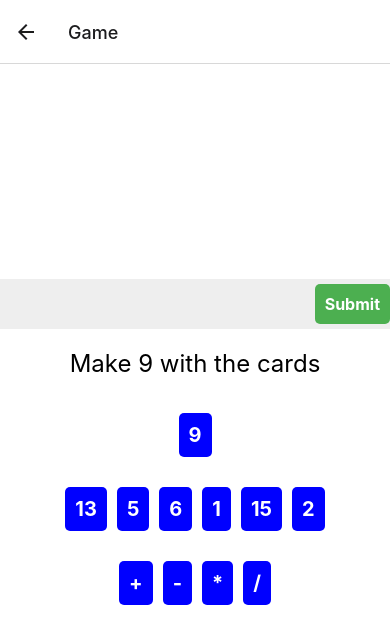
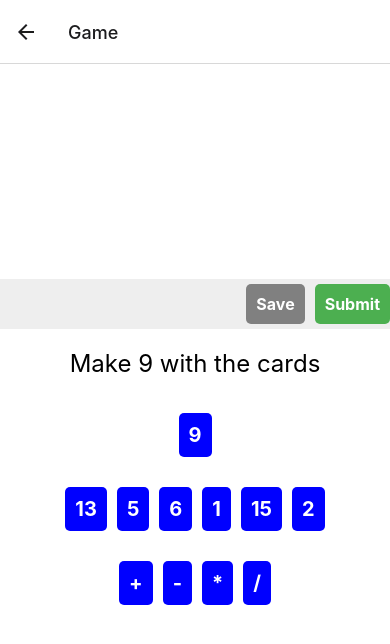
Before and after one commit to twenty4-lee/WICShackathon, a React Native app: screen /Game in a window 390 px wide. Shown: the top 644 px of the page. Built offline with nearby package versions, Linux system fonts and the light colour scheme.

Commit message:
savebutton

```diff
--- a/GameScreen.js
+++ b/GameScreen.js
@@ -70,10 +70,13 @@ export default function GameScreen() {
     <Text key={index} style={styles.resultText}>{number}</Text>
   ))}
 <View style={styles.submitBtnContainer}>
-    <TouchableOpacity style={styles.submitBtn} onPress={() => { calculateResult(); handleSubmit(); }}>
-        <Text style={styles.submitBtnText}>Submit</Text>
-    </TouchableOpacity>
-        </View>
+  <TouchableOpacity style={styles.saveBtn} onPress={() => { calculateResult() }}>
+    <Text style={styles.saveBtnText}>Save</Text>
+  </TouchableOpacity>
+  <TouchableOpacity style={styles.submitBtn} onPress={() => { calculateResult(); handleSubmit(); }}>
+    <Text style={styles.submitBtnText}>Submit</Text>
+  </TouchableOpacity>
+</View>
 </View>
       <Text style={styles.title}>Make {goalNumber} with the cards</Text>
       <View style={styles.cardContainer}>
@@ -123,12 +126,6 @@ export default function GameScreen() {
 }
 
 const styles = StyleSheet.create({
-    container: {
-        flex: 1,
-        alignItems: 'center',
-        justifyContent: 'center',
-        backgroundColor: 'white'
-      },
     resultContainer: {
         width: '100%',
         height: 50,
@@ -139,6 +136,8 @@ const styles = StyleSheet.create({
         justifyContent: 'flex-start',
       },
       submitBtnContainer: {
+        flexDirection: 'row',
+        alignItems: 'center',
         marginLeft: 'auto',
       },
       submitBtn: {
@@ -151,6 +150,18 @@ const styles = StyleSheet.create({
         fontWeight: 'bold',
         fontSize: 16,
       },
+      saveBtn: {
+        backgroundColor: 'gray',
+        borderRadius: 5,
+        padding: 10,
+        marginRight: 10,
+      },
+      saveBtnText: {
+        color: 'white',
+        fontWeight: 'bold',
+        fontSize: 16,
+      },
+
 
   container: {
     flex: 1,
```
